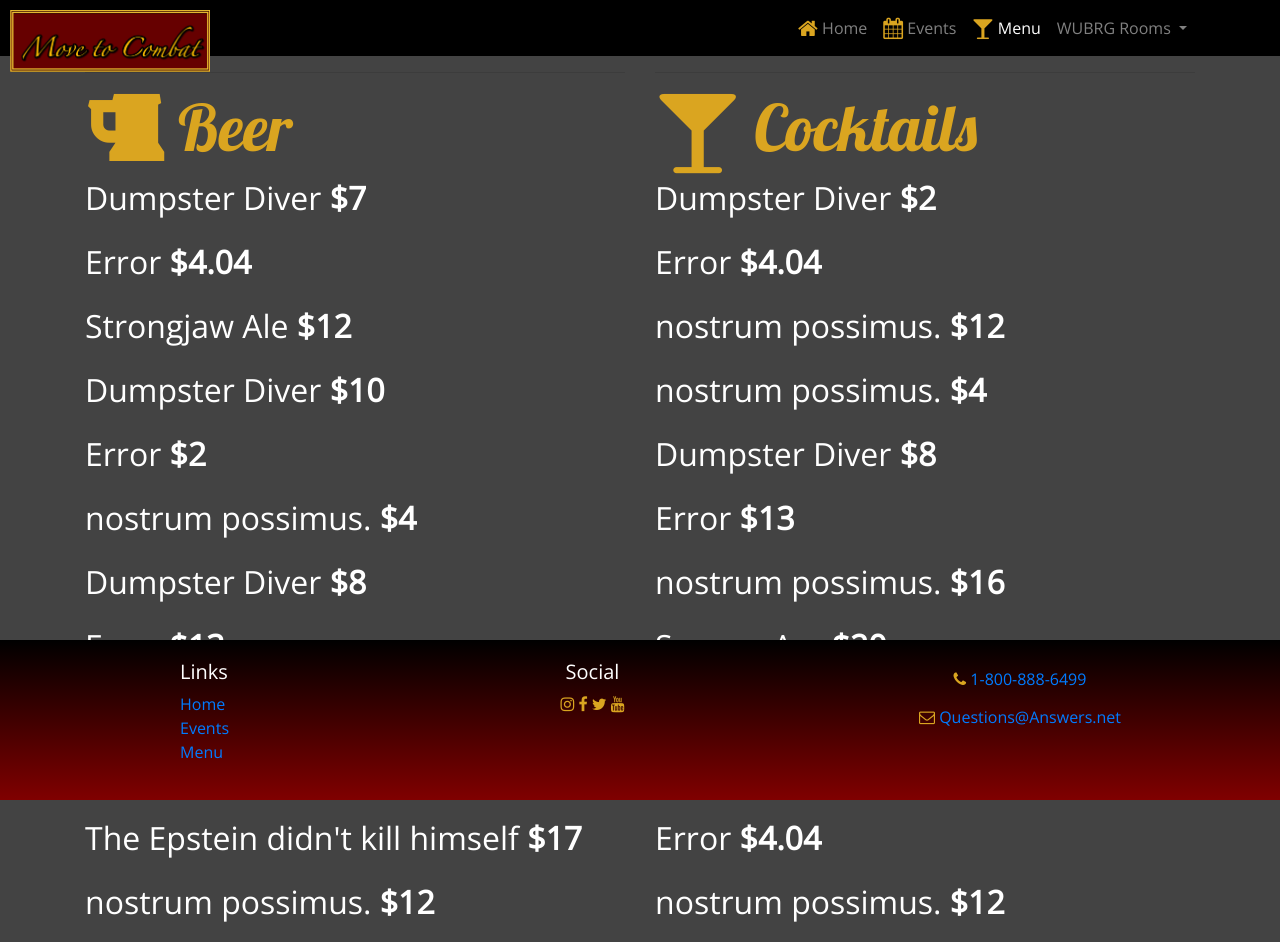
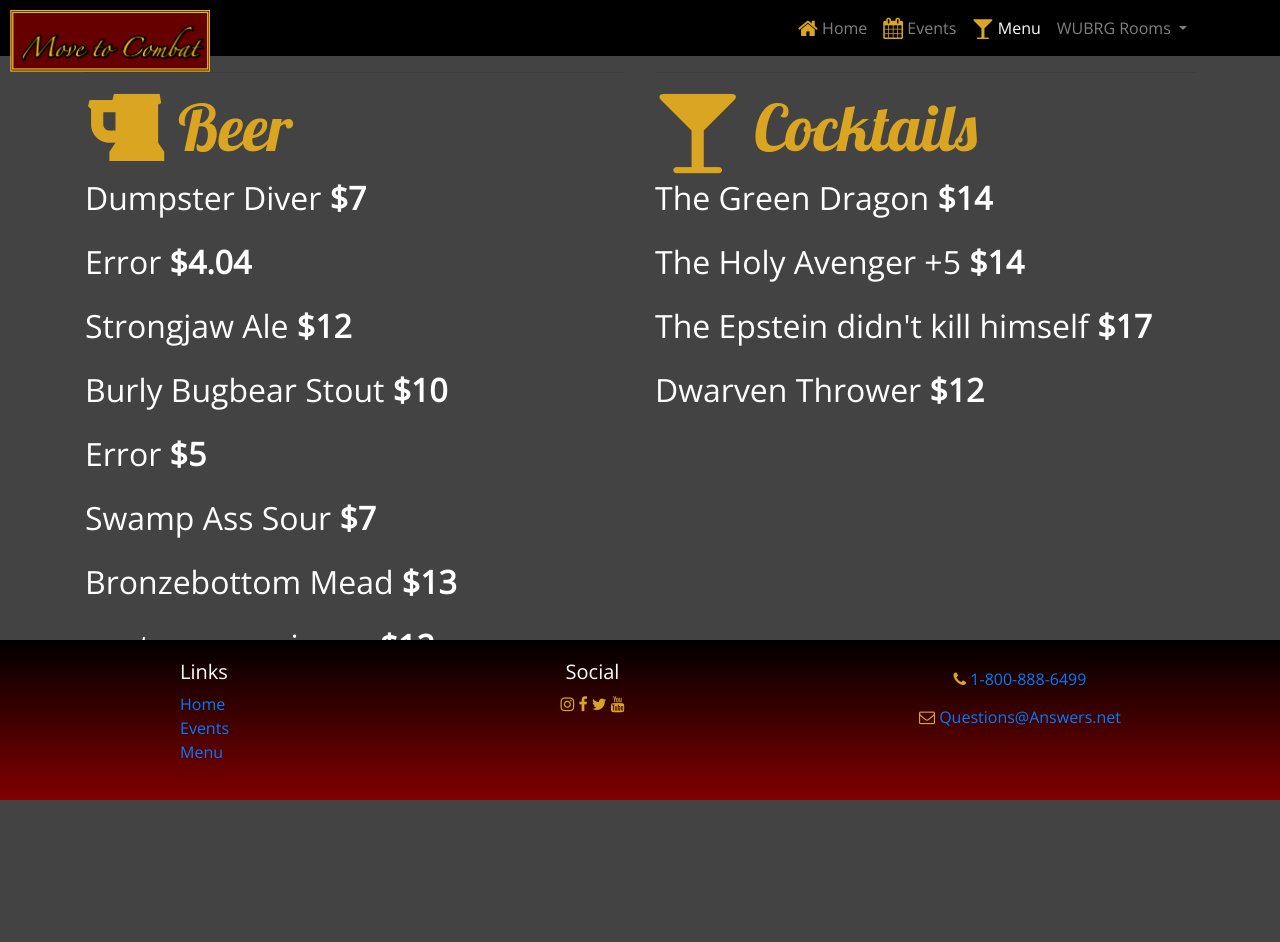
Before and after one commit to travisreed-dfw/movetocombat, a website: page menu.html in a window 1280 px wide. After the commit the page ends 800 px from the top, so only its background shows below. Drawn offline with nearby package versions, Linux system fonts and the light colour scheme.

Commit message:
updated menu

```diff
--- a/menu.html
+++ b/menu.html
@@ -62,31 +62,18 @@
       <p> Dumpster Diver<strong> $7</strong></p>
       <p>Error<strong> $4.04</strong></p>
       <p> Strongjaw Ale<strong> $12</strong></p>
-      <p> Dumpster Diver<strong> $10</strong></p>
-      <p>Error<strong> $2</strong></p>
-      <p> nostrum possimus.<strong> $4</strong></p>
-      <p> Dumpster Diver<strong> $8</strong></p>
-      <p>Error<strong> $13</strong></p>
-      <p> nostrum possimus.<strong> $16</strong></p>
-      <p> Swamp Ass<strong> $20</strong></p>
-      <p>The Epstein didn't kill himself<strong> $17</strong></p>
+      <p> Burly Bugbear Stout<strong> $10</strong></p>
+      <p>Error<strong> $5</strong></p>
+      <p> Swamp Ass Sour<strong> $7</strong></p>
+      <p>Bronzebottom Mead<strong> $13</strong></p>
       <p> nostrum possimus.<strong> $12</strong></p>
       </div>
     <div class="col drinkList"><hr>
       <h1 class="dranks"><i class="fa fa-glass fa-lg"></i> Cocktails</h1>
-      <p> Dumpster Diver<strong> $2</strong></p>
-      <p>Error<strong> $4.04</strong></p>
-      <p> nostrum possimus.<strong> $12</strong></p>
-      <p> nostrum possimus.<strong> $4</strong></p>
-      <p> Dumpster Diver<strong> $8</strong></p>
-      <p>Error<strong> $13</strong></p>
-      <p> nostrum possimus.<strong> $16</strong></p>
-      <p> Swamp Ass<strong> $20</strong></p>
+      <p> The Green Dragon<strong> $14</strong></p>
+      <p>The Holy Avenger +5<strong> $14</strong></p>
       <p>The Epstein didn't kill himself<strong> $17</strong></p>
-      <p> Dumpster Diver<strong> $2</strong></p>
-      <p>Error<strong> $4.04</strong></p>
-      <p> nostrum possimus.<strong> $12</strong></p>
-    </div>
+      <p> Dwarven Thrower<strong> $12</strong></p>
 </div>
 
   <!-- END WEBSITE BODY -->
```
